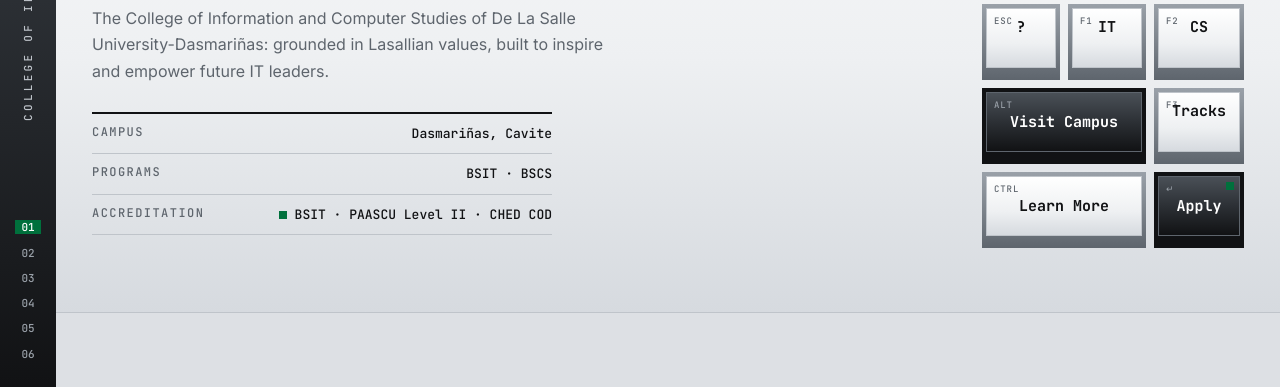
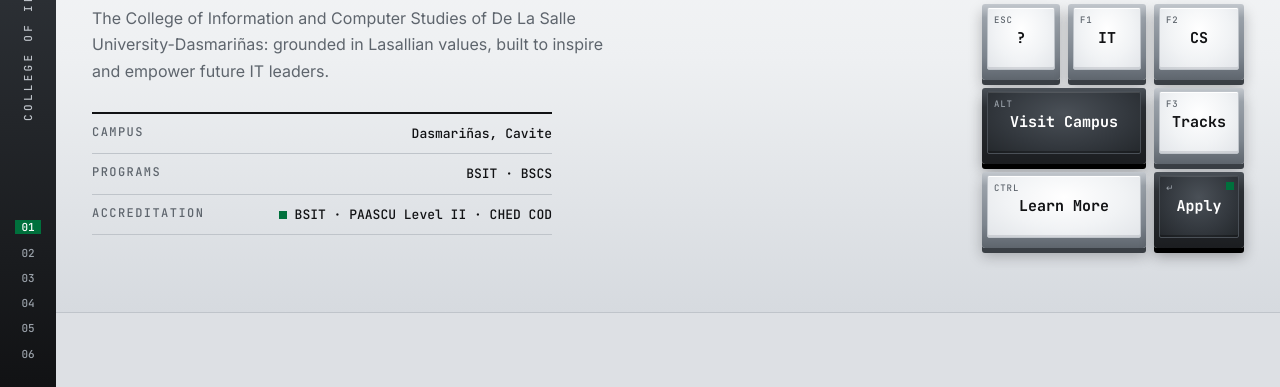
Before and after one commit to DLMR-DLSUD/ITWB416-Project, a plain HTML site: page index.html in a window 1280 px wide. Shown: the part 413-800 px from the top of the page. Drawn offline with Linux system fonts and the light colour scheme.

Commit message:
Make keycaps press as one piece
- Move the whole cap (walls, face and legend) on hover and click,
  and shrink the base shadow, instead of only sinking the face
- Add sloped wall gradient, slight rounding and a dished face
- Keep screen-reader text out of the key layout so legends center

Co-Authored-By: Claude Opus 5.5 <noreply@anthropic.com>

```diff
--- a/css/style.css
+++ b/css/style.css
@@ -86,16 +86,28 @@ ul,ol{margin:0}
 .chrome.thin{height:10px}
 
 /* ---------- Keycaps (buttons) ---------- */
+/* The whole cap (walls, face and legend) moves as one piece. The shadow
+   underneath is the gap to the board: it shrinks as the key goes down. */
 .key{display:inline-grid;place-items:center;position:relative;min-width:76px;height:76px;padding:0 18px 8px;
-  background:linear-gradient(180deg,#9AA1A9,#5E656D);font-family:var(--f-mono);font-weight:700;font-size:15px;
-  color:var(--black);text-decoration:none;user-select:none;transition:transform .1s}
-.key::before{content:"";position:absolute;inset:4px 4px 12px 4px;background:var(--metal-soft);border:1px solid var(--chrome-3);transition:inset .1s}
+  background:linear-gradient(180deg,#C3C8CE 0%,#9AA1A9 18%,#7C848D 70%,#5E656D 100%);border-radius:3px;
+  font-family:var(--f-mono);font-weight:700;font-size:15px;color:var(--black);text-decoration:none;user-select:none;
+  box-shadow:0 5px 0 #3A3F45,0 8px 14px rgba(17,18,20,.28);
+  transition:transform .08s ease-out,box-shadow .08s ease-out}
+.key::before{content:"";position:absolute;inset:3px 5px 10px 5px;border-radius:2px;
+  background:radial-gradient(ellipse at 50% 35%,#FFFFFF 0%,#F1F3F5 55%,#E2E5E9 100%);
+  border:1px solid var(--chrome-3);box-shadow:inset 0 -2px 0 rgba(94,101,109,.18),inset 0 1px 0 #FFFFFF;
+  transition:background .08s}
 .key > *{position:relative;z-index:1}
-.key .sub{position:absolute;top:10px;left:12px;font-size:9px;font-weight:500;color:var(--gunmetal);letter-spacing:.1em}
-.key:hover::before{inset:6px 4px 10px 4px}
-.key:active::before{inset:8px 4px 8px 4px}
-.key.dark{background:var(--black);color:var(--white)}
-.key.dark::before{background:var(--metal-dark);border-color:var(--gunmetal)}
+.key > .sr-only{position:absolute}
+.key .sub{position:absolute;top:9px;left:12px;font-size:9px;font-weight:500;color:var(--gunmetal);letter-spacing:.1em}
+.key:hover{transform:translateY(2px);box-shadow:0 3px 0 #3A3F45,0 5px 9px rgba(17,18,20,.24)}
+.key:active{transform:translateY(5px);box-shadow:0 0 0 #3A3F45,0 1px 3px rgba(17,18,20,.3)}
+.key:active::before{background:radial-gradient(ellipse at 50% 35%,#F4F5F7 0%,#E3E6EA 60%,#D3D7DC 100%)}
+.key.dark{background:linear-gradient(180deg,#4A5057 0%,#2C3035 25%,#1B1D20 100%);color:var(--white);box-shadow:0 5px 0 #000,0 8px 14px rgba(17,18,20,.35)}
+.key.dark:hover{box-shadow:0 3px 0 #000,0 5px 9px rgba(17,18,20,.3)}
+.key.dark:active{box-shadow:0 0 0 #000,0 1px 3px rgba(17,18,20,.35)}
+.key.dark::before{background:radial-gradient(ellipse at 50% 35%,#4A5057 0%,#33383E 60%,#24282C 100%);border-color:#4A5057;box-shadow:inset 0 -2px 0 rgba(0,0,0,.3),inset 0 1px 0 rgba(255,255,255,.12)}
+.key.dark:active::before{background:radial-gradient(ellipse at 50% 35%,#3A3F45 0%,#2A2E33 60%,#1E2125 100%)}
 .key.dark .sub{color:var(--steel)}
 .key.wide{min-width:164px}
 .key.go::after{content:"";position:absolute;z-index:1;top:10px;right:10px;width:8px;height:8px;background:var(--dlsud)}
```
